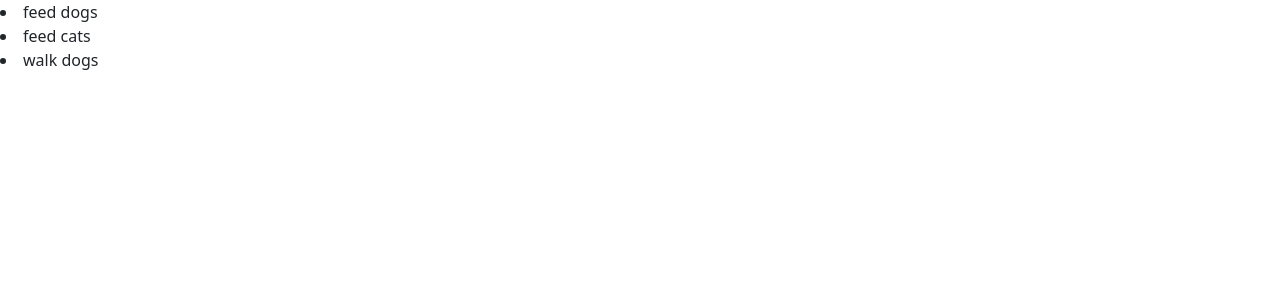
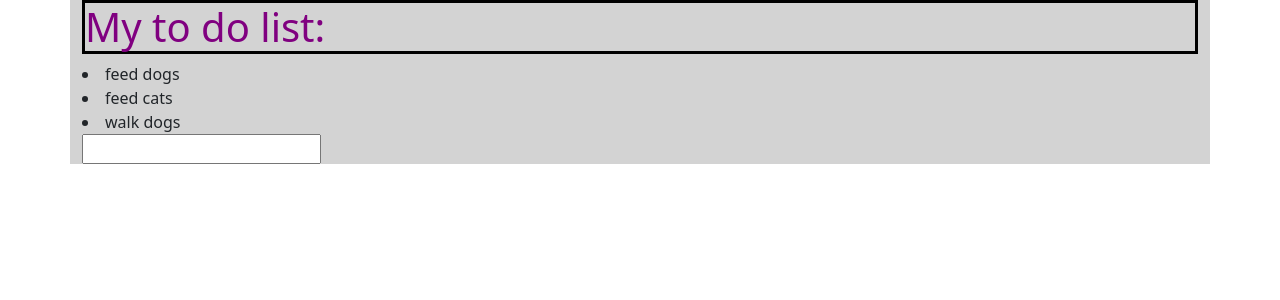
Before and after one commit to kmay426/todo, a React (Create React App) app: page / in a window 1280 px wide. Shown: the top 300 px of the page. Built offline with nearby package versions, Linux system fonts and the light colour scheme.

Commit message:
functional

```diff
--- a/src/App.css
+++ b/src/App.css
@@ -4,12 +4,6 @@ h1 {
   color: purple;
 }
 
-.items {
-color: black;
-font-size: 20px;
-
+.container {
+  background-color: lightgray;
 }
-
-#button {
-  width: 20px;
-}
--- a/src/App.js
+++ b/src/App.js
@@ -1,12 +1,16 @@
 import './App.css';
 import Tasks from './Components/Tasks';
 import React from 'react';
+import 'bootstrap/dist/css/bootstrap.min.css';
+import FunctionalComp from './Components/FunctionalComp';
 
 function App() {
 
   return (
-    <div>
-      <Tasks />
+    <div className='container'>
+      <h1>My to do list: </h1>
+      {/* <Tasks /> */}
+      <FunctionalComp />
 
     </div>
   );
--- /dev/null
+++ b/src/Components/FunctionalComp.js
@@ -0,0 +1,27 @@
+//create functional component & add validation for input field
+
+import React from 'react';
+import { useState } from 'react';
+
+function FunctionalComp() {
+  const [tasks, setTasks] = useState(['feed dogs ', 'feed cats ', 'walk dogs ']);
+
+const list = tasks.map((tasks) => <li>{tasks}</li>)
+
+  // const test = ['this is a test', 'this is also  test']; mapping example
+  // const newTest = test.map((test) => <li>{test}</li>)
+
+  return (
+    <div>
+      {list}
+      <input
+        type='text'
+        value=''
+        onChange={event => setTasks(event.target.value)}
+      >
+      </input>
+    </div>
+  );
+}
+
+export default FunctionalComp;
--- /dev/null
+++ b/src/Components/Tasks.css
@@ -0,0 +1,3 @@
+.list {
+  font-size: 25px;
+}
--- a/src/Components/Tasks.js
+++ b/src/Components/Tasks.js
@@ -1,20 +1,59 @@
 import React, { Component } from 'react';
-import { useState } from 'react';
+import './Tasks.css';
+import 'bootstrap/dist/css/bootstrap.min.css';
+
 
 class Tasks extends Component {
 	constructor(props) {
 		super(props);
-		this.state = { toDo: ['feed dogs ', 'feed cats ', 'walk dogs '] };
+		this.state = { toDo: ['feed dogs ', 'feed cats ', 'walk dogs '], value: '' };
+		this.submit = this.submit.bind(this);
+		this.handleChange = this.handleChange.bind(this);
 	}
+
+	submit() {
+		this.setState({
+			toDo: this.state.toDo.concat(this.state.value), value: ''
+		});
+	}
+
+	handleChange(event) {
+		this.setState({ value: event.target.value });
+
+	}
+
 
 	render() {
 		const list = this.state.toDo.map((toDo) => <li>{toDo}</li>);
+
 		return (
 			<div>
-			{list}
-			</div>
+				<div className='list'>
+					{list}
+					<input
+						onChange={this.handleChange}
+						type='text'
+						name='add item'
+						placeholder='enter task'
+						value={this.state.value}
+					>
+					</input>
+				</div>
+				<button
+					onClick={this.submit}
+					type='button'
+					class="btn btn-dark"
+				>
+					Add Item
+				</button>
+			</div >
 		);
 	}
+
 }
 
+
+
+
+
 export default Tasks;
```
